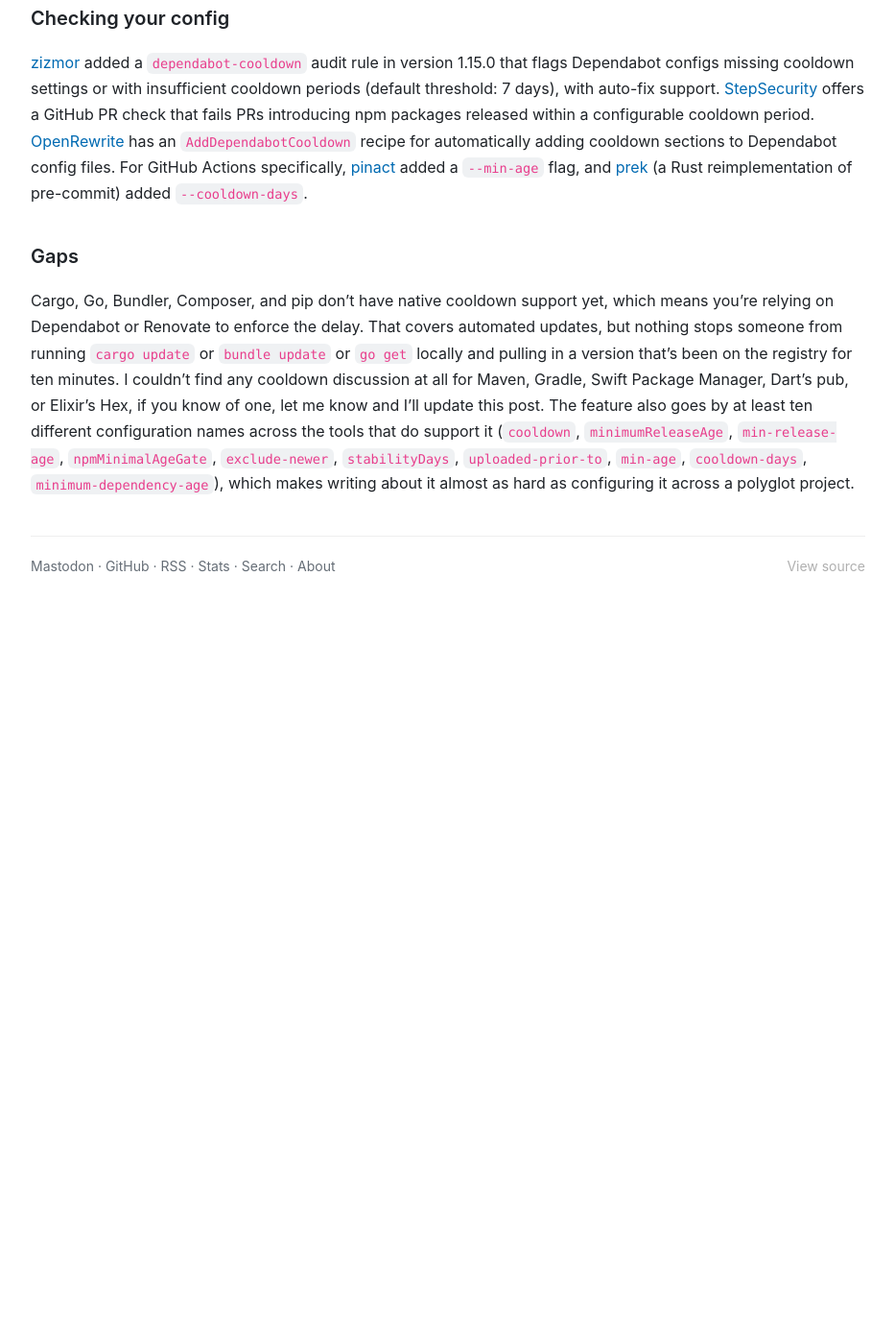
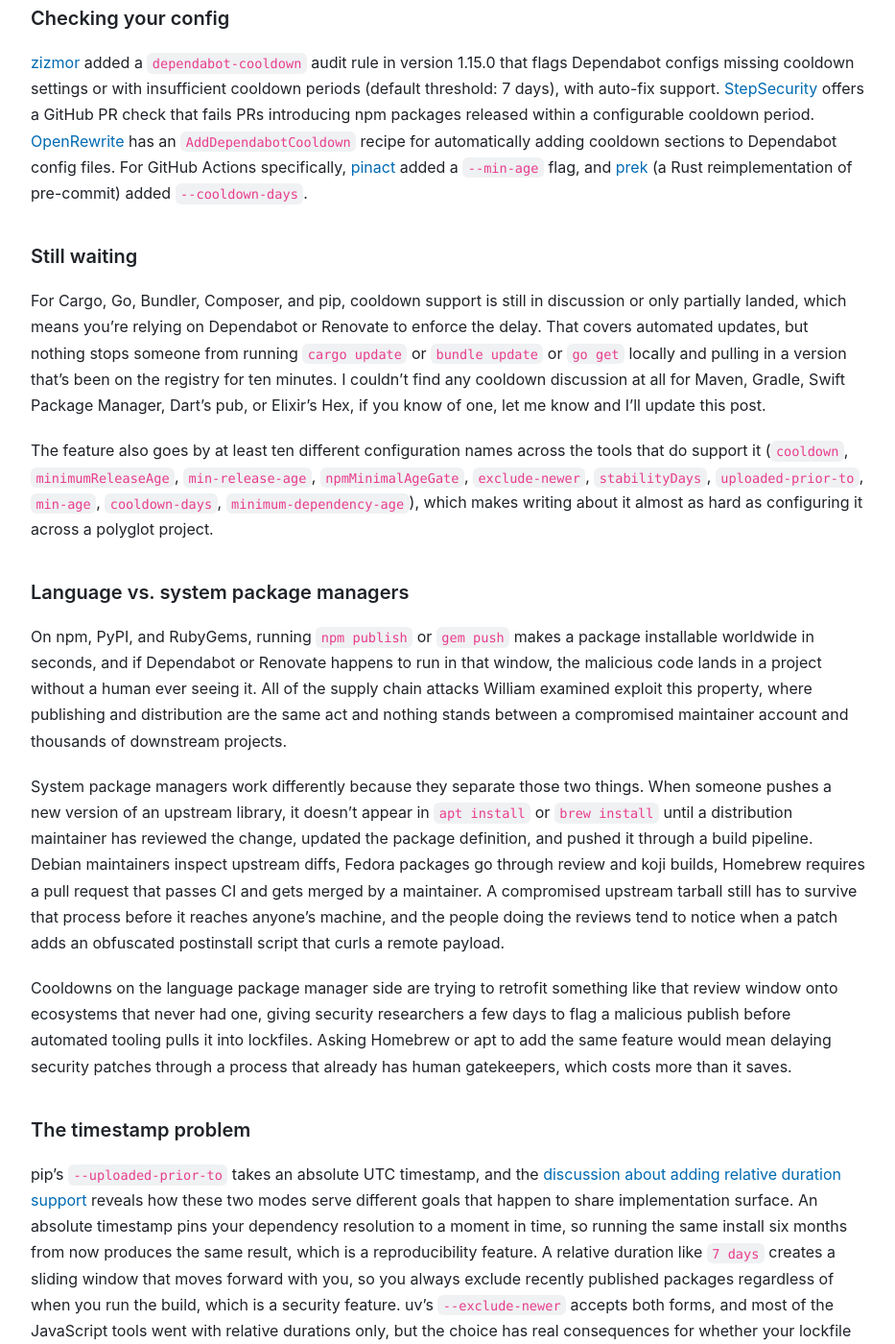
Before and after one commit to andrew/nesbitt.io, a Jekyll site: the page built from _posts/2026-03-04-package-managers-need-to-cool-down.md, in a window 1280 px wide and 1400 px high, scrolled down 1948 px. Shown: the whole window at 96% size, without its empty margins (173-1106 px from the left). Built offline with Jekyll 4.4.1, drawn with Linux system fonts in a browser that asks for light colours; comment, search, counter and statistics services are not loaded; before the commit the page ends 2578 px from its top, so only the background shows below that; some of the changed text lies outside the part shown.

Commit message:
add timezone and system package managers to cooldowns post

```diff
--- a/_posts/2026-03-04-package-managers-need-to-cool-down.md
+++ b/_posts/2026-03-04-package-managers-need-to-cool-down.md
@@ -40,6 +40,24 @@
 
 [zizmor](https://docs.zizmor.sh/audits/) added a `dependabot-cooldown` audit rule in version 1.15.0 that flags Dependabot configs missing cooldown settings or with insufficient cooldown periods (default threshold: 7 days), with auto-fix support. [StepSecurity](https://www.stepsecurity.io/blog/introducing-the-npm-package-cooldown-check) offers a GitHub PR check that fails PRs introducing npm packages released within a configurable cooldown period. [OpenRewrite](https://docs.openrewrite.org/recipes/github/adddependabotcooldown) has an `AddDependabotCooldown` recipe for automatically adding cooldown sections to Dependabot config files. For GitHub Actions specifically, [pinact](https://github.com/suzuki-shunsuke/pinact) added a `--min-age` flag, and [prek](https://github.com/j178/prek) (a Rust reimplementation of pre-commit) added `--cooldown-days`.
 
-### Gaps
+### Still waiting
 
-Cargo, Go, Bundler, Composer, and pip don't have native cooldown support yet, which means you're relying on Dependabot or Renovate to enforce the delay. That covers automated updates, but nothing stops someone from running `cargo update` or `bundle update` or `go get` locally and pulling in a version that's been on the registry for ten minutes. I couldn't find any cooldown discussion at all for Maven, Gradle, Swift Package Manager, Dart's pub, or Elixir's Hex, if you know of one, let me know and I'll update this post. The feature also goes by at least ten different configuration names across the tools that do support it (`cooldown`, `minimumReleaseAge`, `min-release-age`, `npmMinimalAgeGate`, `exclude-newer`, `stabilityDays`, `uploaded-prior-to`, `min-age`, `cooldown-days`, `minimum-dependency-age`), which makes writing about it almost as hard as configuring it across a polyglot project.
+For Cargo, Go, Bundler, Composer, and pip, cooldown support is still in discussion or only partially landed, which means you're relying on Dependabot or Renovate to enforce the delay. That covers automated updates, but nothing stops someone from running `cargo update` or `bundle update` or `go get` locally and pulling in a version that's been on the registry for ten minutes. I couldn't find any cooldown discussion at all for Maven, Gradle, Swift Package Manager, Dart's pub, or Elixir's Hex, if you know of one, let me know and I'll update this post.
+
+The feature also goes by at least ten different configuration names across the tools that do support it (`cooldown`, `minimumReleaseAge`, `min-release-age`, `npmMinimalAgeGate`, `exclude-newer`, `stabilityDays`, `uploaded-prior-to`, `min-age`, `cooldown-days`, `minimum-dependency-age`), which makes writing about it almost as hard as configuring it across a polyglot project.
+
+### Language vs. system package managers
+
+On npm, PyPI, and RubyGems, running `npm publish` or `gem push` makes a package installable worldwide in seconds, and if Dependabot or Renovate happens to run in that window, the malicious code lands in a project without a human ever seeing it. All of the supply chain attacks William examined exploit this property, where publishing and distribution are the same act and nothing stands between a compromised maintainer account and thousands of downstream projects.
+
+System package managers work differently because they separate those two things. When someone pushes a new version of an upstream library, it doesn't appear in `apt install` or `brew install` until a distribution maintainer has reviewed the change, updated the package definition, and pushed it through a build pipeline. Debian maintainers inspect upstream diffs, Fedora packages go through review and koji builds, Homebrew requires a pull request that passes CI and gets merged by a maintainer. A compromised upstream tarball still has to survive that process before it reaches anyone's machine, and the people doing the reviews tend to notice when a patch adds an obfuscated postinstall script that curls a remote payload.
+
+Cooldowns on the language package manager side are trying to retrofit something like that review window onto ecosystems that never had one, giving security researchers a few days to flag a malicious publish before automated tooling pulls it into lockfiles. Asking Homebrew or apt to add the same feature would mean delaying security patches through a process that already has human gatekeepers, which costs more than it saves.
+
+### The timestamp problem
+
+pip's `--uploaded-prior-to` takes an absolute UTC timestamp, and the [discussion about adding relative duration support](https://github.com/pypa/pip/issues/13674) reveals how these two modes serve different goals that happen to share implementation surface. An absolute timestamp pins your dependency resolution to a moment in time, so running the same install six months from now produces the same result, which is a reproducibility feature. A relative duration like `7 days` creates a sliding window that moves forward with you, so you always exclude recently published packages regardless of when you run the build, which is a security feature. uv's `--exclude-newer` accepts both forms, and most of the JavaScript tools went with relative durations only, but the choice has real consequences for whether your lockfile is reproducible across machines and across time.
+
+The pip thread also gets into the surprisingly fiddly business of parsing duration strings. ISO 8601 durations (`P7D`) are unambiguous but nobody wants to type them, human-readable strings like `7 days` are friendly but need a parser that pip's maintainers would rather not write and maintain, and variable-length calendar units like months and years require knowing which month you're in to convert to a concrete number of days. uv went with ISO 8601 plus friendly strings but excluded months and years entirely, and pip's maintainers are leaning toward just accepting a bare number of days, which covers nearly every real use case without dragging in leap year arithmetic.
+
+Even the question of what "seven days ago" means gets complicated when your CI server is in UTC, your developer laptop is in US Pacific time, and the registry timestamp uses whatever timezone PyPI's servers happen to be configured with. A few hours of timezone drift can determine whether a package published six days and twenty-two hours ago passes the cooldown check or not.
```
Also changed, not shown: _data/stats.json (+18 -18 lines).
